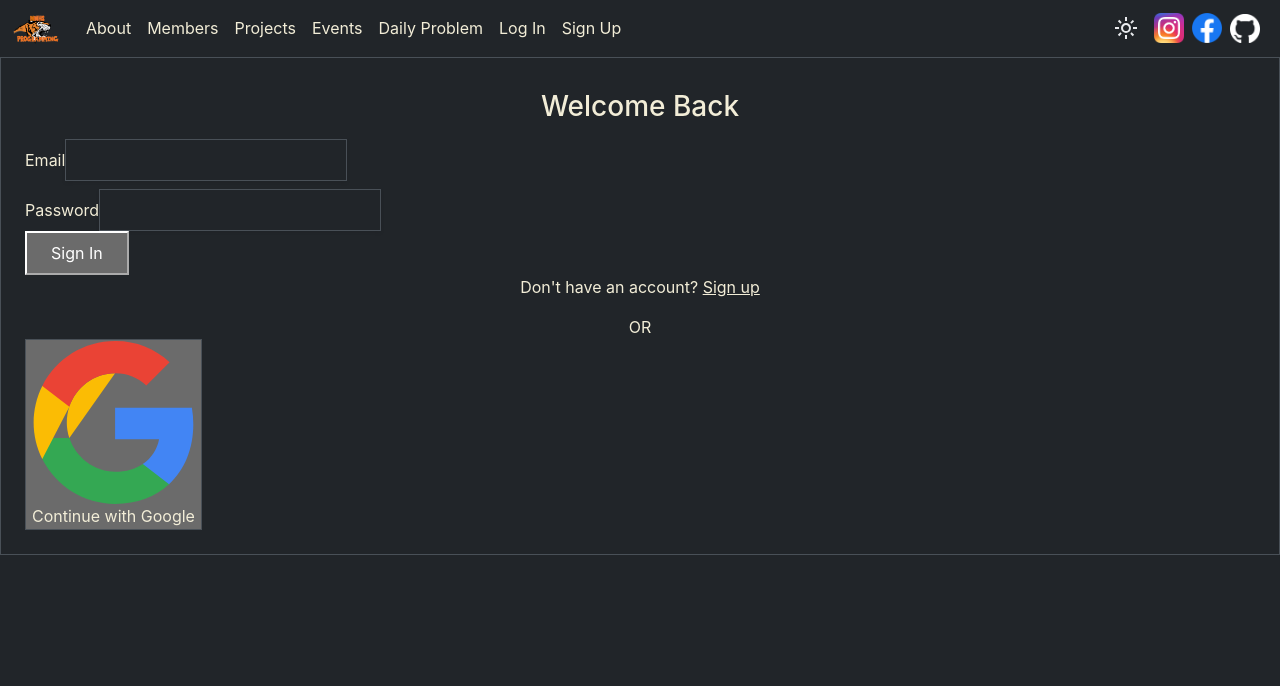
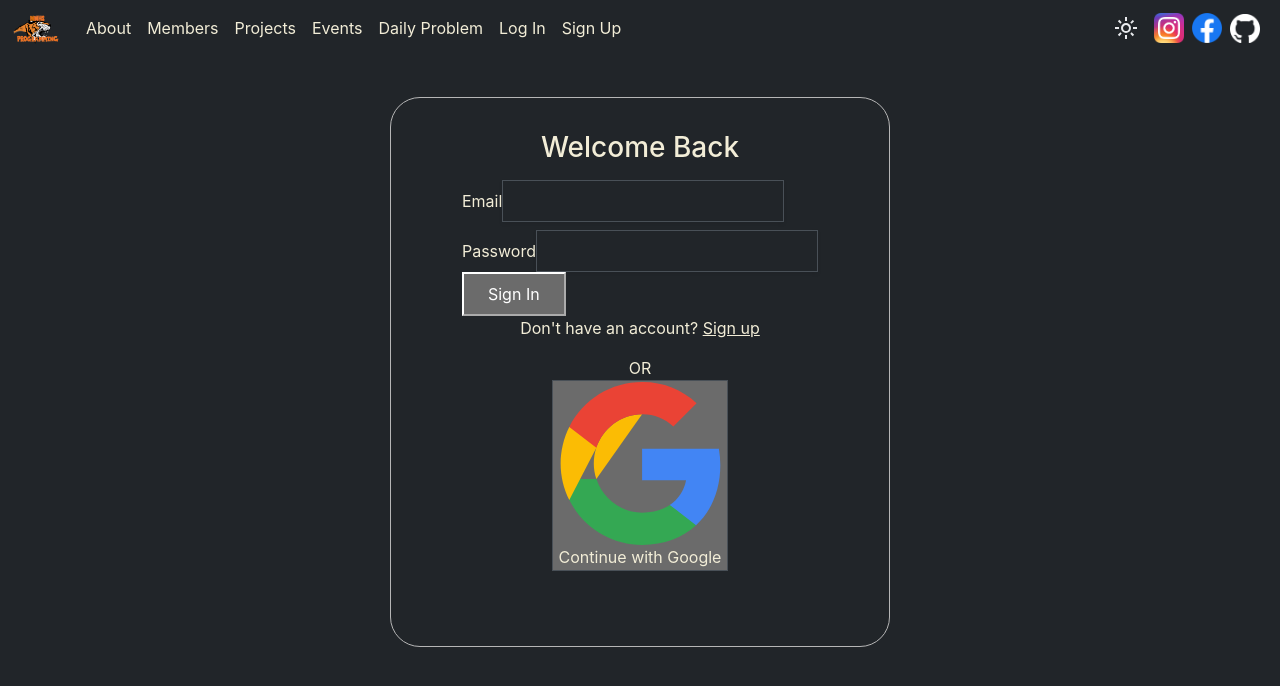
Before and after one commit to NNHS-Programming-Club/website, a React (Create React App) app: page /login in a window 1280 px wide. Shown: the top 686 px of the page. Built offline with nearby package versions, Linux system fonts and the light colour scheme; no server answers; the HTML template or start-up script is replaced by a standard one.

Commit message:
WIN edit

```diff
--- a/src/components/Login.jsx
+++ b/src/components/Login.jsx
@@ -2,6 +2,7 @@ import React, { useState } from 'react'
 import { Navigate, Link } from 'react-router-dom'
 import { doSignInWithEmailAndPassword, doSignInWithGoogle } from '../firebase/auth'
 import { useAuth } from '../contexts/authContext'
+import "./login.css"
 
 const Login = () => {
   const { userLoggedIn } = useAuth()
@@ -78,9 +79,10 @@ const Login = () => {
     <div>
       {userLoggedIn && (<Navigate to={'/'} replace={true} />)}
 
-      <main className="w-full h-screen flex self-center place-content-center place-items-center">
-        <div className="w-96 text-gray-600 space-y-5 p-4 shadow-xl border rounded-xl">
-          <div className="text-center">
+      <main className="mainlogin">
+        <div className="loginCard">
+          <div className='cardWrapper'>
+            <div className="text-center">
             <div className="mt-2">
               <h3 className="text-gray-800 text-xl font-semibold sm:text-2xl">Welcome Back</h3>
             </div>
@@ -151,6 +153,8 @@ const Login = () => {
             </svg>
             {isSigningIn ? 'Signing In...' : 'Continue with Google'}
           </button>
+          </div>
+
         </div>
       </main>
     </div>
--- a/src/components/Register.jsx
+++ b/src/components/Register.jsx
@@ -2,6 +2,7 @@ import React, { useState } from 'react'
 import { Navigate, Link, useNavigate } from 'react-router-dom'
 import { useAuth } from '../contexts/authContext'
 import { doCreateUserWithEmailAndPassword } from '../firebase/auth'
+import "./login.css"
 
 const Register = () => {
 
@@ -71,9 +72,8 @@ const Register = () => {
   return (
     <>
       {userLoggedIn && (<Navigate to={'/'} replace={true} />)}
-
-      <main className="w-full h-screen flex self-center place-content-center place-items-center">
-        <div className="w-96 text-gray-600 space-y-5 p-4 shadow-xl border rounded-xl">
+      <main className="mainlogin">
+        <div className="loginCard">
           <div className="text-center mb-6">
             <div className="mt-2">
               <h3 className="text-gray-800 text-xl font-semibold sm:text-2xl">Create a New Account</h3>
--- /dev/null
+++ b/src/components/login.css
@@ -0,0 +1,26 @@
+.mainlogin {
+    width: 100%;
+    display: flex;
+    align-items: center;
+    justify-content: center;
+    height: calc(550px + 10vh);
+}
+
+.loginCard {
+    border: 1px solid #b6b6b6; /* Tailwind's gray-300 */
+    border-radius: 30px;
+    width: 500px;
+    height: 550px;
+    display: flex;
+    align-items: center;
+    justify-content: center;
+    flex-direction: column;
+}
+
+.cardWrapper {
+    width: calc(100% - 50px);
+    height: calc(100% - 50px);
+    display: flex;
+    flex-direction: column;
+    align-items: center;
+}
```
